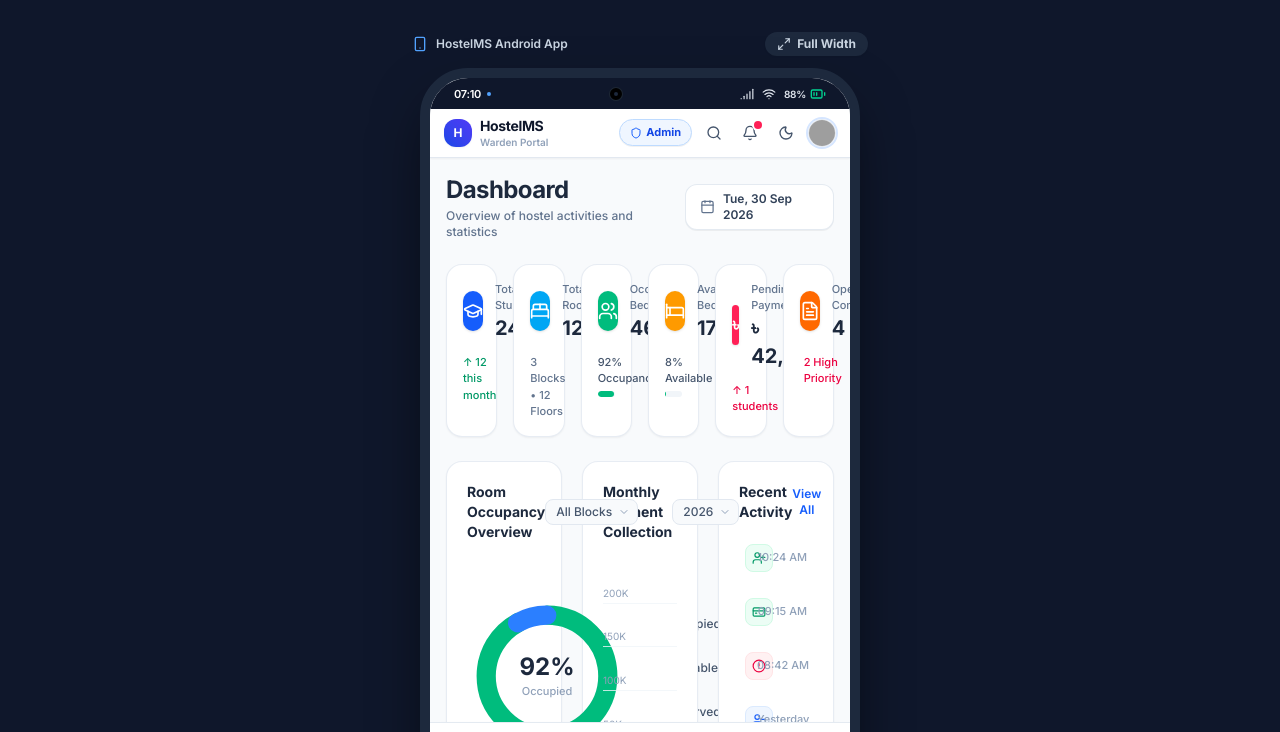
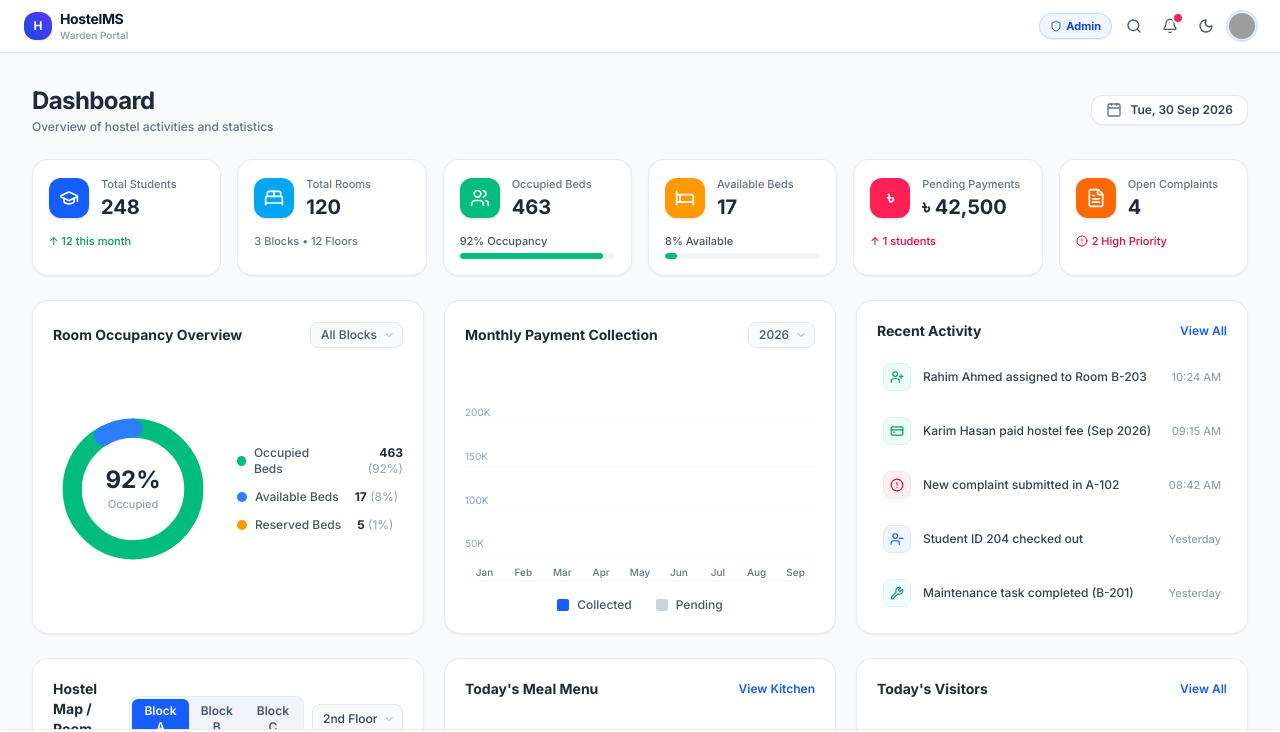
Before and after one commit to Eftyqhar/HostelMS, a React (Vite) app: page / in a window 1280 px wide. Shown: the top 732 px of the page. Built offline with nearby package versions, Linux system fonts and the light colour scheme; no server answers; grey boxes are pictures that could not be loaded.

Commit message:
fix: make application full-width responsive across all screen sizes and remove phone mockup frame

```diff
--- a/src/App.tsx
+++ b/src/App.tsx
@@ -1,6 +1,5 @@
-import React, { useState } from 'react';
+import React from 'react';
 import { HostelProvider, useHostel } from './context/HostelContext';
-import { AndroidStatusBar } from './components/android/AndroidStatusBar';
 import { AndroidTopBar } from './components/android/AndroidTopBar';
 import { AndroidBottomNav } from './components/android/AndroidBottomNav';
 import { AdminDashboard } from './components/admin/AdminDashboard';
@@ -8,61 +7,21 @@ import { StudentDashboard } from './components/student/StudentDashboard';
 import { TabContentView } from './components/common/TabContentView';
 import { ModalsContainer } from './components/modals/ModalsContainer';
 import { Toast } from './components/common/Toast';
-import { Smartphone, Maximize2, Minimize2 } from 'lucide-react';
 
-const AndroidAppLayout: React.FC = () => {
+const AppLayout: React.FC = () => {
   const { role, activeSidebarTab, darkMode } = useHostel();
-
-  // Desktop view toggle: Phone mockup frame vs Edge-to-Edge mobile
-  const [deviceFrameMode, setDeviceFrameMode] = useState(true);
 
   return (
     <div
-      className={`min-h-screen transition-colors ${
-        darkMode ? 'dark bg-slate-950 text-slate-100' : 'bg-slate-900 text-slate-800'
-      } flex flex-col items-center justify-center p-0 md:p-6 lg:p-8 selection:bg-blue-500 selection:text-white`}
+      className={`min-h-screen w-full flex flex-col transition-colors ${
+        darkMode ? 'dark bg-slate-950 text-slate-100' : 'bg-[#f8fafc] text-slate-800'
+      }`}
     >
-      {/* Desktop Helper Toolbar (Only shown on medium/large screens) */}
-      <div className="hidden md:flex items-center justify-between w-full max-w-[480px] mb-3 px-3 text-xs text-slate-400">
-        <div className="flex items-center gap-2">
-          <Smartphone className="w-4 h-4 text-blue-400" />
-          <span className="font-semibold text-slate-300">HostelMS Android App</span>
-        </div>
-
-        <button
-          onClick={() => setDeviceFrameMode(!deviceFrameMode)}
-          className="flex items-center gap-1.5 px-3 py-1 rounded-full bg-slate-800 hover:bg-slate-700 text-slate-300 font-bold transition-all cursor-pointer shadow-xs"
-        >
-          {deviceFrameMode ? (
-            <>
-              <Maximize2 className="w-3.5 h-3.5" />
-              <span>Full Width</span>
-            </>
-          ) : (
-            <>
-              <Minimize2 className="w-3.5 h-3.5" />
-              <span>Phone Frame</span>
-            </>
-          )}
-        </button>
-      </div>
-
-      {/* Android Device Outer Wrapper */}
-      <div
-        className={`w-full transition-all duration-300 relative flex flex-col overflow-hidden ${
-          deviceFrameMode
-            ? 'max-w-[440px] h-[92vh] max-h-[920px] rounded-none md:rounded-[48px] border-0 md:border-[10px] md:border-slate-800 md:shadow-[0_25px_60px_-15px_rgba(0,0,0,0.7)]'
-            : 'max-w-2xl h-screen md:h-[95vh] rounded-none md:rounded-3xl border-0 md:border-2 md:border-slate-800'
-        } ${darkMode ? 'bg-slate-900' : 'bg-[#f8fafc]'}`}
-      >
-        {/* Android Native Status Bar */}
-        <AndroidStatusBar />
-
-        {/* Android Material 3 Top App Bar */}
+      {/* Top App Bar (Native App Style Header) */}
       <AndroidTopBar />
 
-        {/* Android App Scrollable Screen Content */}
-        <main className="flex-1 overflow-y-auto overscroll-contain p-3.5 sm:p-4 space-y-4">
+      {/* Main Full-Width Responsive App Content */}
+      <main className="flex-1 w-full max-w-7xl mx-auto p-4 sm:p-6 lg:p-8 space-y-6 pb-24">
         {activeSidebarTab === 'Dashboard' ? (
           role === 'admin' ? (
             <AdminDashboard />
@@ -74,13 +33,12 @@ const AndroidAppLayout: React.FC = () => {
         )}
       </main>
 
-        {/* Android Bottom Navigation Bar (No Drawer Menu) */}
+      {/* Bottom Navigation Bar (No Drawer Menu) */}
       <AndroidBottomNav />
 
-        {/* Global Dialogs & Alerts (Rendered within the Android App Viewport) */}
+      {/* Global Modals & System Alerts */}
       <ModalsContainer />
       <Toast />
-      </div>
     </div>
   );
 };
@@ -88,7 +46,7 @@ const AndroidAppLayout: React.FC = () => {
 export function App() {
   return (
     <HostelProvider>
-      <AndroidAppLayout />
+      <AppLayout />
     </HostelProvider>
   );
 }
--- a/src/components/android/AndroidTopBar.tsx
+++ b/src/components/android/AndroidTopBar.tsx
@@ -34,10 +34,11 @@ export const AndroidTopBar: React.FC = () => {
   const isHome = activeSidebarTab === 'Dashboard';
 
   return (
-    <div className="sticky top-0 z-40 bg-white border-b border-slate-200 shadow-xs transition-colors shrink-0">
+    <div className="sticky top-0 z-40 bg-white dark:bg-slate-900 border-b border-slate-200 dark:border-slate-800 shadow-xs transition-colors shrink-0">
+      <div className="max-w-7xl mx-auto w-full">
         {/* Search Input Bar (Expandable) */}
         {showSearch ? (
-        <div className="flex items-center gap-2 px-3 py-2 bg-slate-50 border-b border-slate-200 animate-in fade-in slide-in-from-top-2 duration-150">
+          <div className="flex items-center gap-2 px-4 py-2.5 bg-slate-50 dark:bg-slate-800/80 border-b border-slate-200 dark:border-slate-700 animate-in fade-in slide-in-from-top-2 duration-150">
             <Search className="w-4 h-4 text-slate-400 shrink-0 ml-1" />
             <input
               type="text"
@@ -49,12 +50,12 @@ export const AndroidTopBar: React.FC = () => {
                   ? 'Search students, rooms, bills...'
                   : 'Search menu, notices, rooms...'
               }
-            className="w-full bg-transparent text-xs text-slate-800 placeholder-slate-400 focus:outline-hidden py-1"
+              className="w-full bg-transparent text-xs text-slate-800 dark:text-slate-100 placeholder-slate-400 focus:outline-hidden py-1"
             />
             {searchQuery && (
               <button
                 onClick={() => setSearchQuery('')}
-              className="p-1 text-slate-400 hover:text-slate-600 rounded-full"
+                className="p-1 text-slate-400 hover:text-slate-600 dark:hover:text-slate-200 rounded-full"
               >
                 <X className="w-3.5 h-3.5" />
               </button>
@@ -64,21 +65,21 @@ export const AndroidTopBar: React.FC = () => {
                 setShowSearch(false);
                 setSearchQuery('');
               }}
-            className="px-2.5 py-1 text-xs font-bold text-blue-600 hover:bg-blue-50 rounded-lg"
+              className="px-2.5 py-1 text-xs font-bold text-blue-600 dark:text-blue-400 hover:bg-blue-50 dark:hover:bg-blue-900/30 rounded-lg cursor-pointer"
             >
               Done
             </button>
           </div>
         ) : null}
 
-      {/* Main Material 3 App Bar */}
-      <div className="flex items-center justify-between px-3.5 py-2.5">
+        {/* Main App Bar */}
+        <div className="flex items-center justify-between px-4 sm:px-6 py-3">
         {/* Left: Back Arrow or Brand Title */}
         <div className="flex items-center gap-2">
           {!isHome ? (
             <button
               onClick={() => setActiveSidebarTab('Dashboard')}
-              className="p-1.5 -ml-1 text-slate-700 hover:bg-slate-100 rounded-full transition-colors active:scale-90"
+              className="p-1.5 -ml-1 text-slate-700 dark:text-slate-200 hover:bg-slate-100 dark:hover:bg-slate-800 rounded-full transition-colors active:scale-90"
               title="Back to Home"
             >
               <ArrowLeft className="w-5 h-5" />
@@ -92,11 +93,11 @@ export const AndroidTopBar: React.FC = () => {
           )}
 
           <div>
-            <h1 className="font-black text-slate-900 text-sm tracking-tight leading-none">
+            <h1 className="font-black text-slate-900 dark:text-white text-sm tracking-tight leading-none">
               {!isHome ? activeSidebarTab : 'HostelMS'}
             </h1>
             {isHome && (
-              <p className="text-[10px] text-slate-400 font-semibold leading-none mt-1">
+              <p className="text-[10px] text-slate-400 dark:text-slate-400 font-semibold leading-none mt-1">
                 {role === 'admin' ? 'Warden Portal' : `Room ${currentStudent.room} • ${currentStudent.name}`}
               </p>
             )}
@@ -110,19 +111,19 @@ export const AndroidTopBar: React.FC = () => {
             onClick={() => setRole(role === 'admin' ? 'student' : 'admin')}
             className={`flex items-center gap-1 px-2.5 py-1 rounded-full text-[11px] font-extrabold transition-all border shadow-2xs active:scale-95 cursor-pointer ${
               role === 'admin'
-                ? 'bg-blue-50 text-blue-700 border-blue-200'
-                : 'bg-emerald-50 text-emerald-700 border-emerald-200'
+                ? 'bg-blue-50 dark:bg-blue-950/60 text-blue-700 dark:text-blue-300 border-blue-200 dark:border-blue-800'
+                : 'bg-emerald-50 dark:bg-emerald-950/60 text-emerald-700 dark:text-emerald-300 border-emerald-200 dark:border-emerald-800'
             }`}
             title="Tap to switch between Admin & Student portals"
           >
             {role === 'admin' ? (
               <>
-                <Shield className="w-3 h-3 text-blue-600" />
+                <Shield className="w-3 h-3 text-blue-600 dark:text-blue-400" />
                 <span>Admin</span>
               </>
             ) : (
               <>
-                <UserCheck className="w-3 h-3 text-emerald-600" />
+                <UserCheck className="w-3 h-3 text-emerald-600 dark:text-emerald-400" />
                 <span>Student</span>
               </>
             )}
@@ -131,7 +132,7 @@ export const AndroidTopBar: React.FC = () => {
           {/* Search Button */}
           <button
             onClick={() => setShowSearch(!showSearch)}
-            className="p-1.5 text-slate-600 hover:text-slate-900 hover:bg-slate-100 rounded-full transition-colors active:scale-90"
+            className="p-1.5 text-slate-600 dark:text-slate-300 hover:text-slate-900 dark:hover:text-white hover:bg-slate-100 dark:hover:bg-slate-800 rounded-full transition-colors active:scale-90"
             title="Search"
           >
             <Search className="w-4 h-4" />
@@ -141,23 +142,23 @@ export const AndroidTopBar: React.FC = () => {
           <div className="relative">
             <button
               onClick={() => setShowNotifications(!showNotifications)}
-              className="p-1.5 text-slate-600 hover:text-slate-900 hover:bg-slate-100 rounded-full transition-colors active:scale-90 relative"
+              className="p-1.5 text-slate-600 dark:text-slate-300 hover:text-slate-900 dark:hover:text-white hover:bg-slate-100 dark:hover:bg-slate-800 rounded-full transition-colors active:scale-90 relative"
               title="Notifications"
             >
               <Bell className="w-4 h-4" />
-              <span className="absolute top-0.5 right-0.5 w-2 h-2 rounded-full bg-rose-500 ring-2 ring-white"></span>
+              <span className="absolute top-0.5 right-0.5 w-2 h-2 rounded-full bg-rose-500 ring-2 ring-white dark:ring-slate-900"></span>
             </button>
 
             {/* Notification Drawer Popover */}
             {showNotifications && (
-              <div className="absolute right-0 mt-2 w-72 rounded-2xl bg-white p-3.5 shadow-2xl border border-slate-200 z-50 text-xs animate-in fade-in zoom-in-95 duration-100">
-                <div className="flex items-center justify-between pb-2 mb-2 border-b border-slate-100">
-                  <span className="font-extrabold text-slate-800 text-[11px] uppercase tracking-wider">
+              <div className="absolute right-0 mt-2 w-72 rounded-2xl bg-white dark:bg-slate-900 p-3.5 shadow-2xl border border-slate-200 dark:border-slate-700 z-50 text-xs animate-in fade-in zoom-in-95 duration-100">
+                <div className="flex items-center justify-between pb-2 mb-2 border-b border-slate-100 dark:border-slate-800">
+                  <span className="font-extrabold text-slate-800 dark:text-slate-200 text-[11px] uppercase tracking-wider">
                     {role === 'admin' ? 'Admin Alerts' : 'Notifications'}
                   </span>
                   <button
                     onClick={() => setShowNotifications(false)}
-                    className="text-slate-400 hover:text-slate-600"
+                    className="text-slate-400 hover:text-slate-600 dark:hover:text-slate-200"
                   >
                     <X className="w-3.5 h-3.5" />
                   </button>
@@ -166,15 +167,15 @@ export const AndroidTopBar: React.FC = () => {
                 <div className="space-y-2">
                   {role === 'admin' ? (
                     <>
-                      <div className="p-2 rounded-xl bg-amber-50 text-amber-900 border border-amber-100 flex items-start gap-2">
-                        <AlertCircle className="w-4 h-4 text-amber-600 shrink-0 mt-0.5" />
+                      <div className="p-2 rounded-xl bg-amber-50 dark:bg-amber-950/40 text-amber-900 dark:text-amber-200 border border-amber-100 dark:border-amber-900/50 flex items-start gap-2">
+                        <AlertCircle className="w-4 h-4 text-amber-600 dark:text-amber-400 shrink-0 mt-0.5" />
                         <div>
                           <p className="font-bold">{pendingComplaintsCount} pending room complaints</p>
-                          <p className="text-[10px] text-amber-700">Needs review by warden</p>
+                          <p className="text-[10px] text-amber-700 dark:text-amber-400">Needs review by warden</p>
                         </div>
                       </div>
-                      <div className="p-2 rounded-xl hover:bg-slate-50 text-slate-700 flex items-start gap-2">
-                        <CheckCircle2 className="w-4 h-4 text-emerald-600 shrink-0 mt-0.5" />
+                      <div className="p-2 rounded-xl hover:bg-slate-50 dark:hover:bg-slate-800 text-slate-700 dark:text-slate-300 flex items-start gap-2">
+                        <CheckCircle2 className="w-4 h-4 text-emerald-600 dark:text-emerald-400 shrink-0 mt-0.5" />
                         <div>
                           <p className="font-medium">Tonight roll-call muster prepared</p>
                           <p className="text-[10px] text-slate-400">Lock time 10:00 PM</p>
@@ -183,15 +184,15 @@ export const AndroidTopBar: React.FC = () => {
                     </>
                   ) : (
                     <>
-                      <div className="p-2 rounded-xl bg-blue-50 text-blue-900 border border-blue-100 flex items-start gap-2">
-                        <AlertCircle className="w-4 h-4 text-blue-600 shrink-0 mt-0.5" />
+                      <div className="p-2 rounded-xl bg-blue-50 dark:bg-blue-950/40 text-blue-900 dark:text-blue-200 border border-blue-100 dark:border-blue-900/50 flex items-start gap-2">
+                        <AlertCircle className="w-4 h-4 text-blue-600 dark:text-blue-400 shrink-0 mt-0.5" />
                         <div>
                           <p className="font-bold">Next fee due: 10 Oct 2026</p>
-                          <p className="text-[10px] text-blue-700">Room B-203 dues: ৳ 2,500</p>
+                          <p className="text-[10px] text-blue-700 dark:text-blue-400">Room B-203 dues: ৳ 2,500</p>
                         </div>
                       </div>
-                      <div className="p-2 rounded-xl hover:bg-slate-50 text-slate-700 flex items-start gap-2">
-                        <CheckCircle2 className="w-4 h-4 text-emerald-600 shrink-0 mt-0.5" />
+                      <div className="p-2 rounded-xl hover:bg-slate-50 dark:hover:bg-slate-800 text-slate-700 dark:text-slate-300 flex items-start gap-2">
+                        <CheckCircle2 className="w-4 h-4 text-emerald-600 dark:text-emerald-400 shrink-0 mt-0.5" />
                         <div>
                           <p className="font-medium">Dinner coupon active</p>
                           <p className="text-[10px] text-slate-400">Serving starts at 07:30 PM</p>
@@ -207,7 +208,7 @@ export const AndroidTopBar: React.FC = () => {
           {/* Dark Mode */}
           <button
             onClick={toggleDarkMode}
-            className="p-1.5 text-slate-600 hover:text-slate-900 hover:bg-slate-100 rounded-full transition-colors active:scale-90"
+            className="p-1.5 text-slate-600 dark:text-slate-300 hover:text-slate-900 dark:hover:text-white hover:bg-slate-100 dark:hover:bg-slate-800 rounded-full transition-colors active:scale-90"
             title="Toggle theme"
           >
             {darkMode ? <Sun className="w-4 h-4 text-amber-500" /> : <Moon className="w-4 h-4" />}
@@ -216,7 +217,7 @@ export const AndroidTopBar: React.FC = () => {
           {/* Avatar Profile */}
           <button
             onClick={() => setActiveSidebarTab(role === 'admin' ? 'Users & Roles' : 'My Profile')}
-            className="w-7 h-7 rounded-full overflow-hidden border border-slate-200 ring-2 ring-blue-500/20 shrink-0 active:scale-90 transition-transform cursor-pointer"
+            className="w-7 h-7 rounded-full overflow-hidden border border-slate-200 dark:border-slate-700 ring-2 ring-blue-500/20 shrink-0 active:scale-90 transition-transform cursor-pointer"
             title="View Profile"
           >
             <img
@@ -232,5 +233,6 @@ export const AndroidTopBar: React.FC = () => {
         </div>
       </div>
       </div>
+    </div>
   );
 };
```
Also changed, not shown: src/components/android/AndroidBottomNav.tsx (+9 -9 lines). Lines whose indentation alone changed are shown as unchanged.
